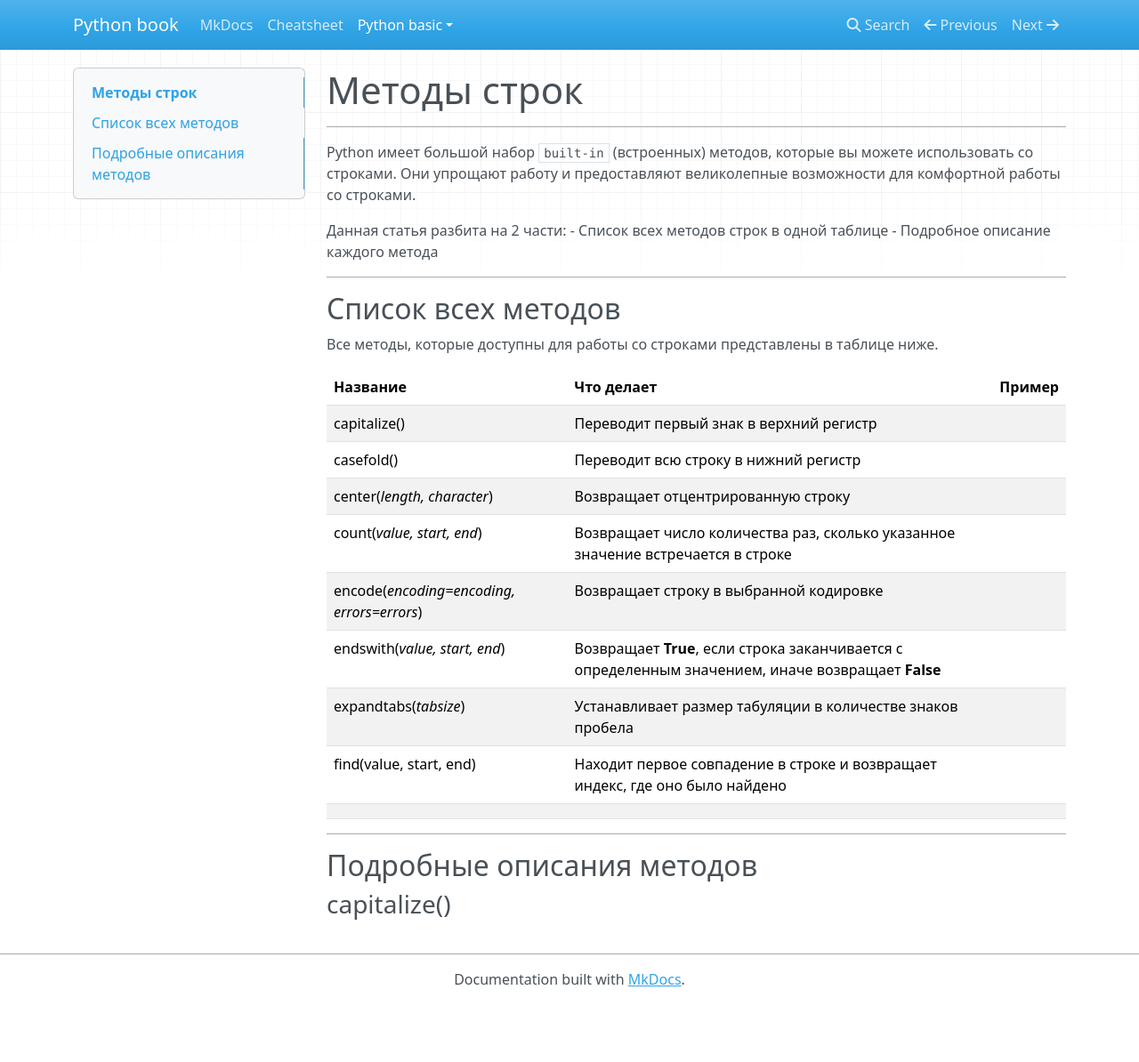
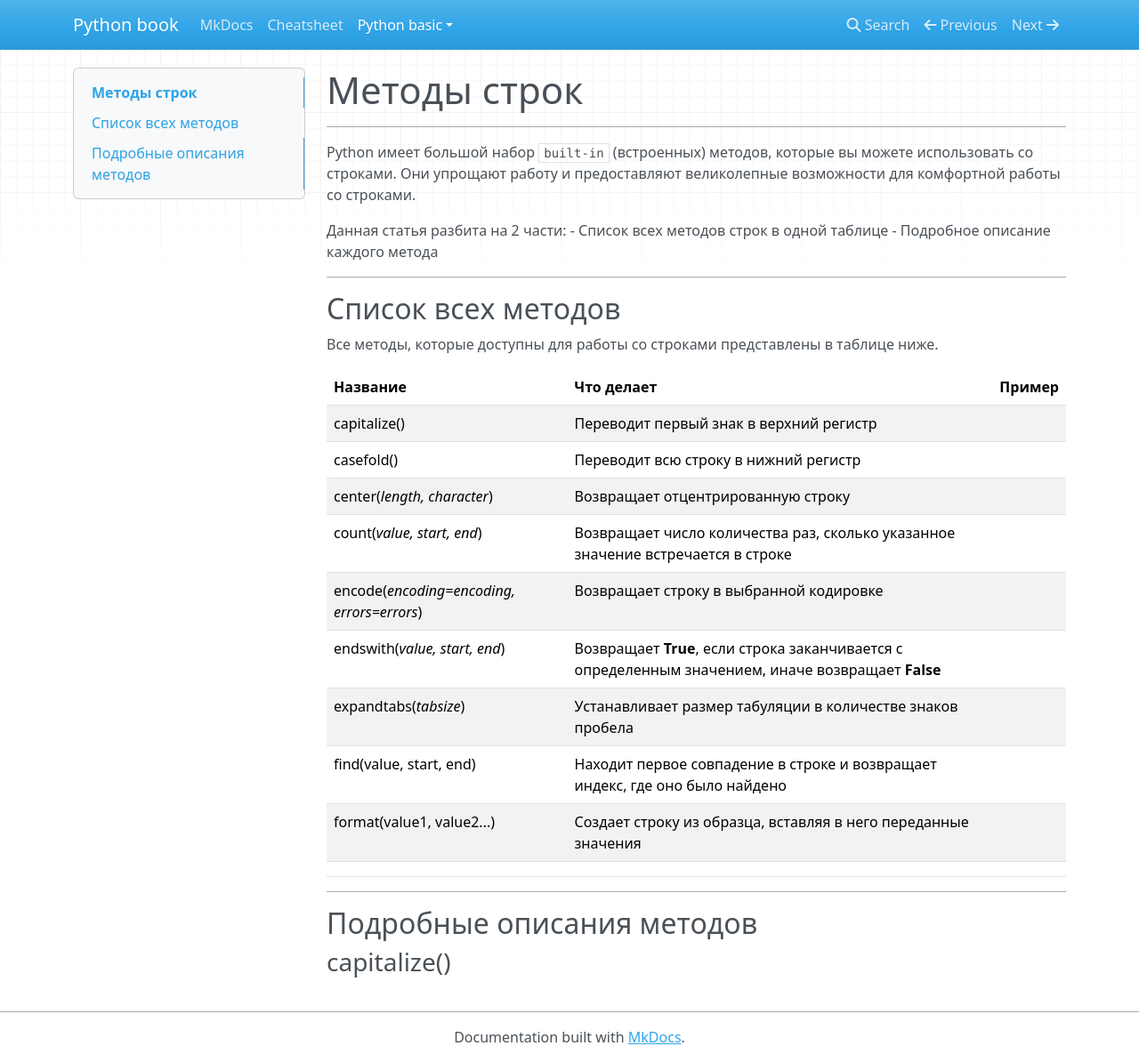
Before and after one commit to smackov/python_book, an MkDocs documentation site: the page built from book/docs/Python basic/String methods.md, in a window 1280 px wide and 1194 px high. Shown: the whole window at 89% size. Built offline with MkDocs 1.6.1, drawn with Linux system fonts in a browser that asks for light colours; nearby versions of some CDN libraries.

Commit message:
Append 'String methods' doc

```diff
--- a/book/docs/Python basic/String methods.md
+++ b/book/docs/Python basic/String methods.md
@@ -24,6 +24,7 @@ Python имеет большой набор `built-in` (встроенных) м
 | endswith(*value, start, end*) | Возвращает **True**, если строка заканчивается с определенным значением, иначе возвращает **False** |  |
 | expandtabs(*tabsize*) | Устанавливает размер табуляции в количестве знаков пробела |  |
 | find(value, start, end) | Находит первое совпадение в строке и возвращает индекс, где оно было найдено |  |
+| format(value1, value2...) | Создает строку из образца, вставляя в него переданные значения |  |
 |  |  |  |
 
 ***
```
